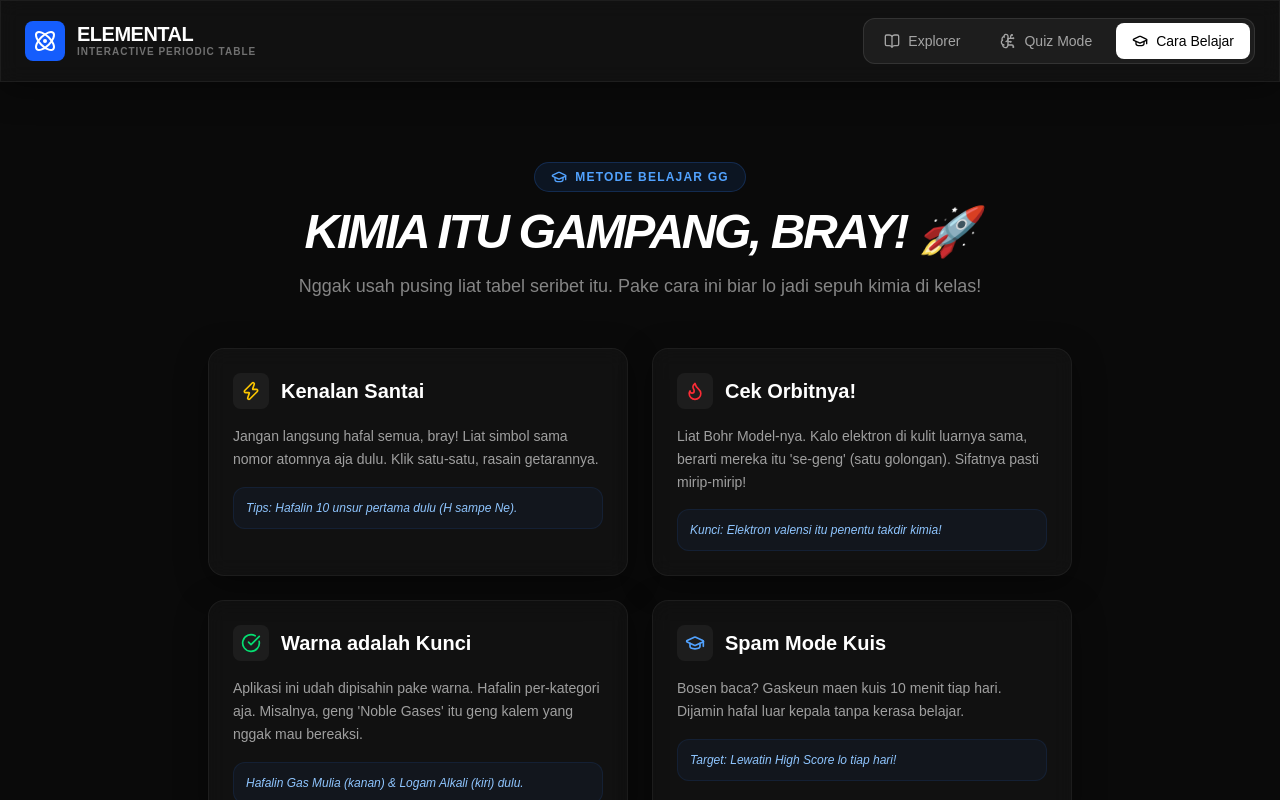
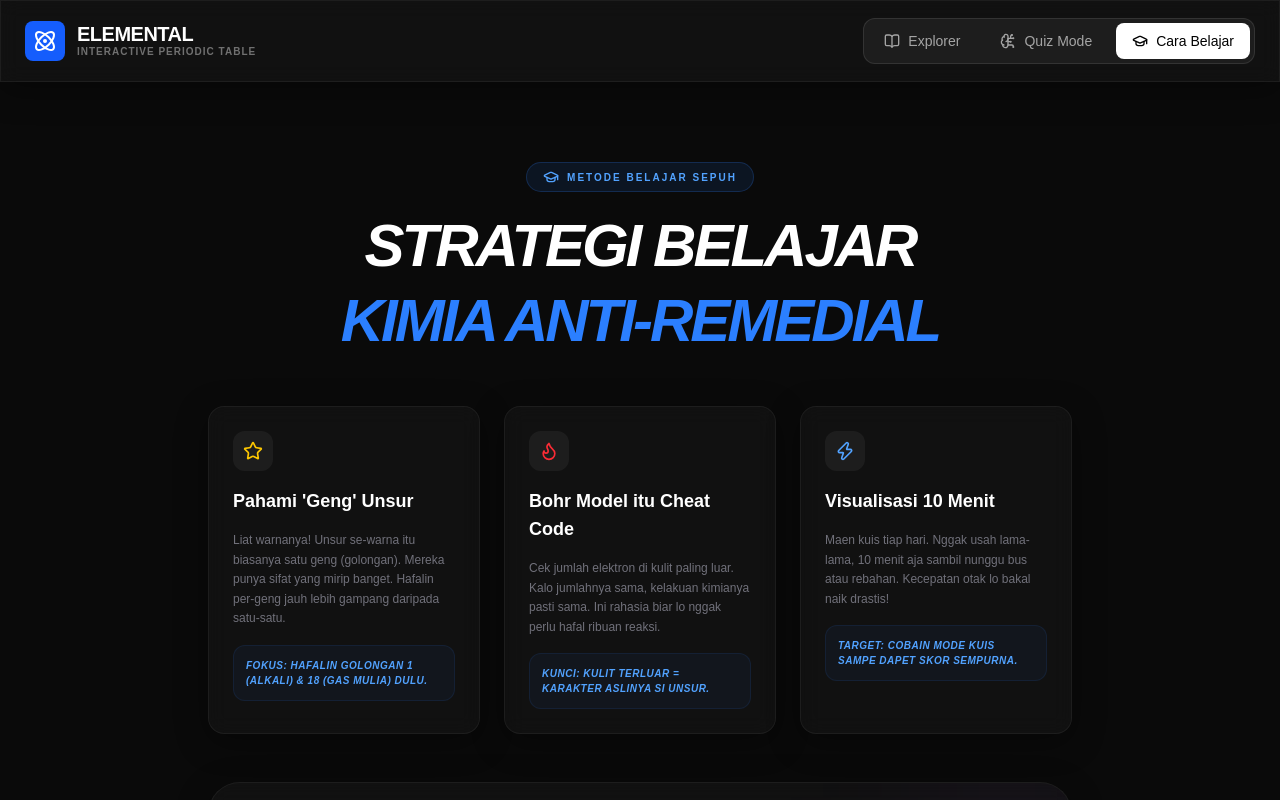
Before and after one commit to johsua092-ui/periodik-table, a Next.js app: page /periodik-table/ in a window 1280 px wide. Both pictures are taken after a click on the button "Cara Belajar". Shown: the top 800 px of the page. Built offline with nearby package versions, Linux system fonts and the light colour scheme.

Commit message:
Update: Refine StudyGuide steps and remove footer text

```diff
--- a/src/components/StudyGuide.tsx
+++ b/src/components/StudyGuide.tsx
@@ -1,116 +1,133 @@
 "use client";
 
 import { motion } from "framer-motion";
-import { GraduationCap, Zap, BookOpen, PenTool, CheckCircle, Flame } from "lucide-react";
+import { GraduationCap, Zap, BookOpen, PenTool, CheckCircle, Flame, Star } from "lucide-react";
+
+/**
+ * Pusat Belajar - Gue bikin isinya makin padet biar user tau apa yang harus dilakuin.
+ * Udah gue hapus tulisan penutup yang lo suruh ilangin bray.
+ */
 
 export default function StudyGuide() {
   const steps = [
     {
-      title: "Kenalan Santai",
-      icon: <Zap className="w-5 h-5 text-yellow-400" />,
-      desc: "Jangan langsung hafal semua, bray! Liat simbol sama nomor atomnya aja dulu. Klik satu-satu, rasain getarannya.",
-      tip: "Tips: Hafalin 10 unsur pertama dulu (H sampe Ne)."
+      title: "Pahami 'Geng' Unsur",
+      icon: <Star className="w-5 h-5 text-yellow-400" />,
+      desc: "Liat warnanya! Unsur se-warna itu biasanya satu geng (golongan). Mereka punya sifat yang mirip banget. Hafalin per-geng jauh lebih gampang daripada satu-satu.",
+      tip: "Fokus: Hafalin Golongan 1 (Alkali) & 18 (Gas Mulia) dulu."
     },
     {
-      title: "Cek Orbitnya!",
+      title: "Bohr Model itu Cheat Code",
       icon: <Flame className="w-5 h-5 text-red-500" />,
-      desc: "Liat Bohr Model-nya. Kalo elektron di kulit luarnya sama, berarti mereka itu 'se-geng' (satu golongan). Sifatnya pasti mirip-mirip!",
-      tip: "Kunci: Elektron valensi itu penentu takdir kimia!"
+      desc: "Cek jumlah elektron di kulit paling luar. Kalo jumlahnya sama, kelakuan kimianya pasti sama. Ini rahasia biar lo nggak perlu hafal ribuan reaksi.",
+      tip: "Kunci: Kulit terluar = Karakter aslinya si unsur."
     },
     {
-      title: "Warna adalah Kunci",
-      icon: <CheckCircle className="w-5 h-5 text-green-400" />,
-      desc: "Aplikasi ini udah dipisahin pake warna. Hafalin per-kategori aja. Misalnya, geng 'Noble Gases' itu geng kalem yang nggak mau bereaksi.",
-      tip: "Hafalin Gas Mulia (kanan) & Logam Alkali (kiri) dulu."
-    },
-    {
-      title: "Spam Mode Kuis",
-      icon: <GraduationCap className="w-5 h-5 text-blue-400" />,
-      desc: "Bosen baca? Gaskeun maen kuis 10 menit tiap hari. Dijamin hafal luar kepala tanpa kerasa belajar.",
-      tip: "Target: Lewatin High Score lo tiap hari!"
+      title: "Visualisasi 10 Menit",
+      icon: <Zap className="w-5 h-5 text-blue-400" />,
+      desc: "Maen kuis tiap hari. Nggak usah lama-lama, 10 menit aja sambil nunggu bus atau rebahan. Kecepatan otak lo bakal naik drastis!",
+      tip: "Target: Cobain Mode Kuis sampe dapet skor sempurna."
     }
   ];
 
   return (
     <div className="max-w-4xl mx-auto space-y-12 py-8 px-4">
-      {/* Hero Learning */}
+      {/* Hero Section */}
       <section className="text-center space-y-4">
-        <div className="inline-flex items-center gap-2 px-4 py-1.5 rounded-full bg-blue-500/10 border border-blue-500/20 text-blue-400 text-xs font-bold uppercase tracking-widest">
+        <div className="inline-flex items-center gap-2 px-4 py-1.5 rounded-full bg-blue-500/10 border border-blue-500/20 text-blue-400 text-[10px] font-black uppercase tracking-[0.2em]">
           <GraduationCap className="w-4 h-4" />
-          Metode Belajar GG
+          Metode Belajar Sepuh
         </div>
-        <h2 className="text-4xl md:text-5xl font-black italic tracking-tighter">
-          KIMIA ITU GAMPANG, BRAY! 🚀
+        <h2 className="text-4xl md:text-6xl font-black italic tracking-tighter leading-tight">
+          STRATEGI BELAJAR <br/> <span className="text-blue-500">KIMIA ANTI-REMEDIAL</span>
         </h2>
-        <p className="text-white/50 text-lg">
-          Nggak usah pusing liat tabel seribet itu. Pake cara ini biar lo jadi sepuh kimia di kelas!
-        </p>
       </section>
 
       {/* Steps Grid */}
-      <div className="grid md:grid-cols-2 gap-6">
+      <div className="grid md:grid-cols-3 gap-6">
         {steps.map((step, i) => (
           <motion.div
             key={i}
             initial={{ opacity: 0, y: 20 }}
             animate={{ opacity: 1, y: 0 }}
             transition={{ delay: i * 0.1 }}
-            className="p-6 glass rounded-2xl border-l-4 border-blue-500 space-y-4 hover:bg-white/5 transition-all"
+            className="p-6 glass rounded-2xl border-t-2 border-blue-500/50 space-y-4 hover:translate-y-[-5px] transition-all"
           >
-            <div className="flex items-center gap-3">
-              <div className="p-2 bg-white/5 rounded-lg">{step.icon}</div>
-              <h3 className="text-xl font-bold">{step.title}</h3>
-            </div>
-            <p className="text-white/60 text-sm leading-relaxed">{step.desc}</p>
-            <div className="p-3 bg-blue-500/5 rounded-xl border border-blue-500/10 text-xs text-blue-300 font-medium italic">
+            <div className="p-2.5 bg-white/5 w-fit rounded-xl">{step.icon}</div>
+            <h3 className="text-lg font-bold">{step.title}</h3>
+            <p className="text-zinc-500 text-xs leading-relaxed">{step.desc}</p>
+            <div className="p-3 bg-blue-500/5 rounded-xl border border-blue-500/10 text-[10px] text-blue-400 font-bold italic uppercase tracking-wider">
               {step.tip}
             </div>
           </motion.div>
         ))}
       </div>
 
-      {/* Notebook Section */}
-      <section className="glass p-8 rounded-3xl border border-white/10 space-y-6">
-        <div className="flex items-center gap-4 border-b border-white/10 pb-4">
-          <div className="p-3 bg-purple-500/20 rounded-2xl">
-            <PenTool className="w-6 h-6 text-purple-400" />
+      {/* Notebook Mastery Section - Dibikin makin detail buat dicatet */}
+      <section className="glass p-6 md:p-10 rounded-[2rem] border border-white/5 space-y-8 relative overflow-hidden">
+        <div className="absolute top-0 right-0 w-32 h-32 bg-purple-500/10 blur-[80px] -z-10" />
+
+        <div className="flex items-center gap-5 border-b border-white/10 pb-6">
+          <div className="p-4 bg-purple-500/20 rounded-2xl shadow-xl shadow-purple-500/10">
+            <PenTool className="w-8 h-8 text-purple-400" />
           </div>
           <div>
-            <h3 className="text-2xl font-black">Wajib Tulis di Buku Lo!</h3>
-            <p className="text-white/40 text-xs uppercase tracking-widest">Cheatsheet biar nggak remedial</p>
+            <h3 className="text-2xl md:text-3xl font-black tracking-tight">Cheat Sheet Buku Catatan</h3>
+            <p className="text-zinc-500 text-xs font-bold uppercase tracking-[0.2em]">Bikin buku lo jadi senjata mematikan</p>
           </div>
         </div>
 
-        <div className="grid sm:grid-cols-2 gap-8">
-          <div className="space-y-4">
-            <h4 className="font-bold text-purple-400 flex items-center gap-2">
-              <BookOpen className="w-4 h-4" />
-              Tiap Unsur Catat Ini:
+        <div className="grid md:grid-cols-2 gap-10">
+          <div className="space-y-6">
+            <h4 className="font-bold text-white text-lg flex items-center gap-2">
+              <BookOpen className="w-5 h-5 text-purple-500" />
+              Langkah Nyatet yang Efisien:
             </h4>
-            <ul className="space-y-2 text-sm text-white/70">
-              <li className="flex gap-2"><span>✅</span> <strong>Simbol & No. Atom:</strong> Identitas utama.</li>
-              <li className="flex gap-2"><span>✅</span> <strong>Konfigurasi:</strong> Kunci buat tau sifatnya.</li>
-              <li className="flex gap-2"><span>✅</span> <strong>Wujud (25°C):</strong> Padat, cair, atau gas.</li>
-              <li className="flex gap-2"><span>✅</span> <strong>Satu Kegunaan:</strong> Biar lo tau ini barang buat apa.</li>
-            </ul>
+            <div className="space-y-4">
+              <div className="flex gap-4">
+                <div className="flex-none w-6 h-6 rounded-full bg-white/5 border border-white/10 flex items-center justify-center text-[10px] font-bold">1</div>
+                <p className="text-sm text-zinc-400"><strong className="text-white">Satu Halaman, Satu Golongan:</strong> Fokus catat unsur dalam satu kolom tabel periodik. Jangan dicampur, biar otak lo nggak bingung.</p>
+              </div>
+              <div className="flex gap-4">
+                <div className="flex-none w-6 h-6 rounded-full bg-white/5 border border-white/10 flex items-center justify-center text-[10px] font-bold">2</div>
+                <p className="text-sm text-zinc-400"><strong className="text-white">Gambar Bohr Model-nya:</strong> Nggak perlu bagus, yang penting lo tau berapa elektron di kulit terluarnya.</p>
+              </div>
+              <div className="flex gap-4">
+                <div className="flex-none w-6 h-6 rounded-full bg-white/5 border border-white/10 flex items-center justify-center text-[10px] font-bold">3</div>
+                <p className="text-sm text-zinc-400"><strong className="text-white">Pake Warna:</strong> Samain warna di buku sama warna di aplikasi ini. Visualisasi warna itu ngebantu ingatan jangka panjang.</p>
+              </div>
+              <div className="flex gap-4">
+                <div className="flex-none w-6 h-6 rounded-full bg-white/5 border border-white/10 flex items-center justify-center text-[10px] font-bold">4</div>
+                <p className="text-sm text-zinc-400"><strong className="text-white">Catat Fungsi Uniknya:</strong> Misalnya, Neon buat lampu, Lithium buat batre. Kalo ada hubungannya sama kehidupan, lo bakal lebih gampang inget.</p>
+              </div>
+            </div>
           </div>
 
-          <div className="bg-white/5 p-6 rounded-2xl border border-white/5 space-y-3">
-            <p className="text-xs font-bold text-white/30 uppercase tracking-tighter">Contoh Format GG:</p>
-            <div className="font-mono text-[11px] space-y-1 text-green-400">
-              <div>[Nama: Lithium]</div>
-              <div>[Simbol: Li | No: 3]</div>
-              <div>[Config: [He] 2s1]</div>
-              <div>[Wujud: Padat]</div>
-              <div>[Fungsi: Batre HP lo!]</div>
+          <div className="space-y-4">
+            <p className="text-[10px] font-black text-zinc-600 uppercase tracking-widest text-center">Contoh Template di Buku:</p>
+            <div className="bg-zinc-950 p-6 rounded-3xl border border-white/5 shadow-inner space-y-4">
+              <div className="flex justify-between border-b border-white/5 pb-2">
+                <span className="text-purple-500 font-black text-xl">Li</span>
+                <span className="text-zinc-700 font-mono text-sm">#3</span>
+              </div>
+              <div className="space-y-2 font-mono text-[11px]">
+                <div className="flex justify-between"><span className="text-zinc-600">Nama:</span> <span className="text-zinc-300">Lithium</span></div>
+                <div className="flex justify-between"><span className="text-zinc-600">Massa:</span> <span className="text-zinc-300">6.94 u</span></div>
+                <div className="flex justify-between"><span className="text-zinc-600">Config:</span> <span className="text-zinc-300">[He] 2s1</span></div>
+                <div className="flex justify-between"><span className="text-zinc-600">Wujud:</span> <span className="text-zinc-300">Padat</span></div>
+                <div className="flex justify-between"><span className="text-zinc-600">Geng:</span> <span className="text-zinc-300">Alkali Metal</span></div>
+              </div>
+              <div className="pt-2 border-t border-white/5 italic text-[10px] text-zinc-500">
+                "Batre HP lo & Tesla pake ini bray!"
+              </div>
             </div>
           </div>
         </div>
       </section>
 
-      <footer className="text-center py-6 opacity-30 text-xs italic">
-        "Kimia itu asik kalo lo tau caranya. Semangat belajarnya, bray!"
-      </footer>
+      <div className="text-center opacity-10 py-4">
+        <CheckCircle className="w-8 h-8 mx-auto" />
+      </div>
     </div>
   );
 }
```
